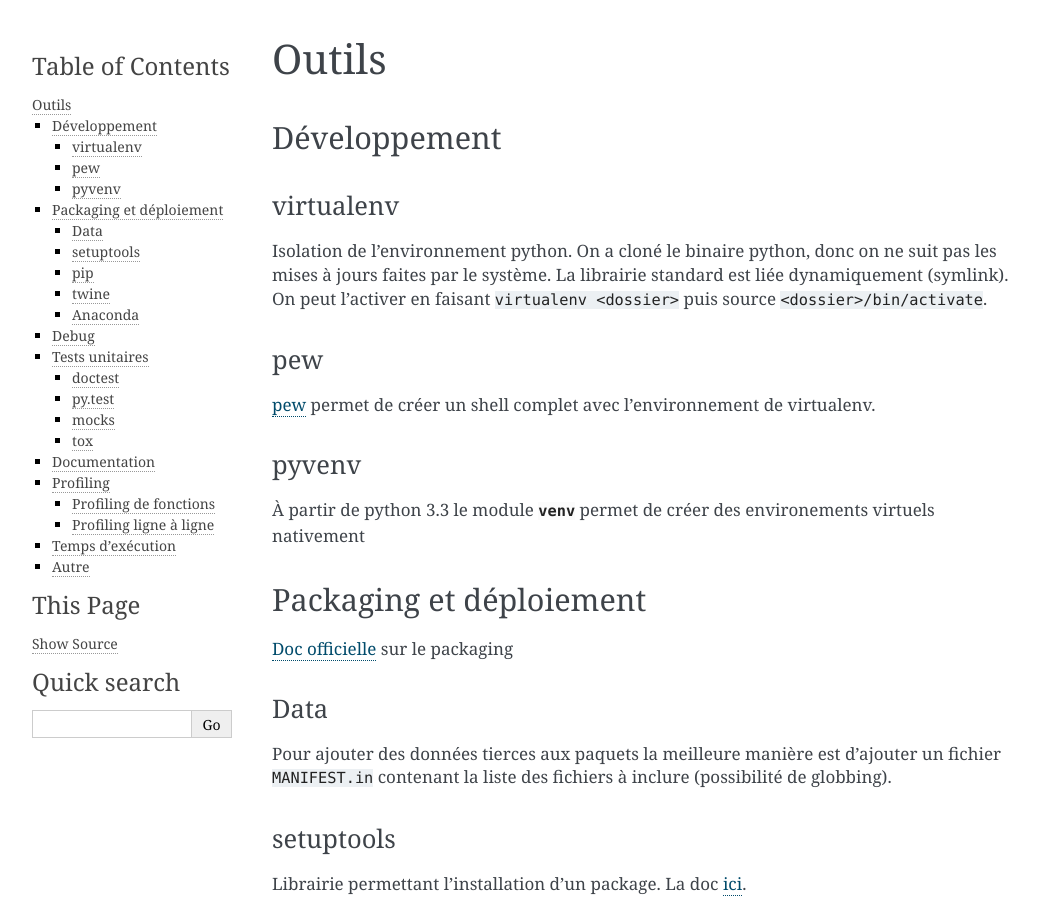
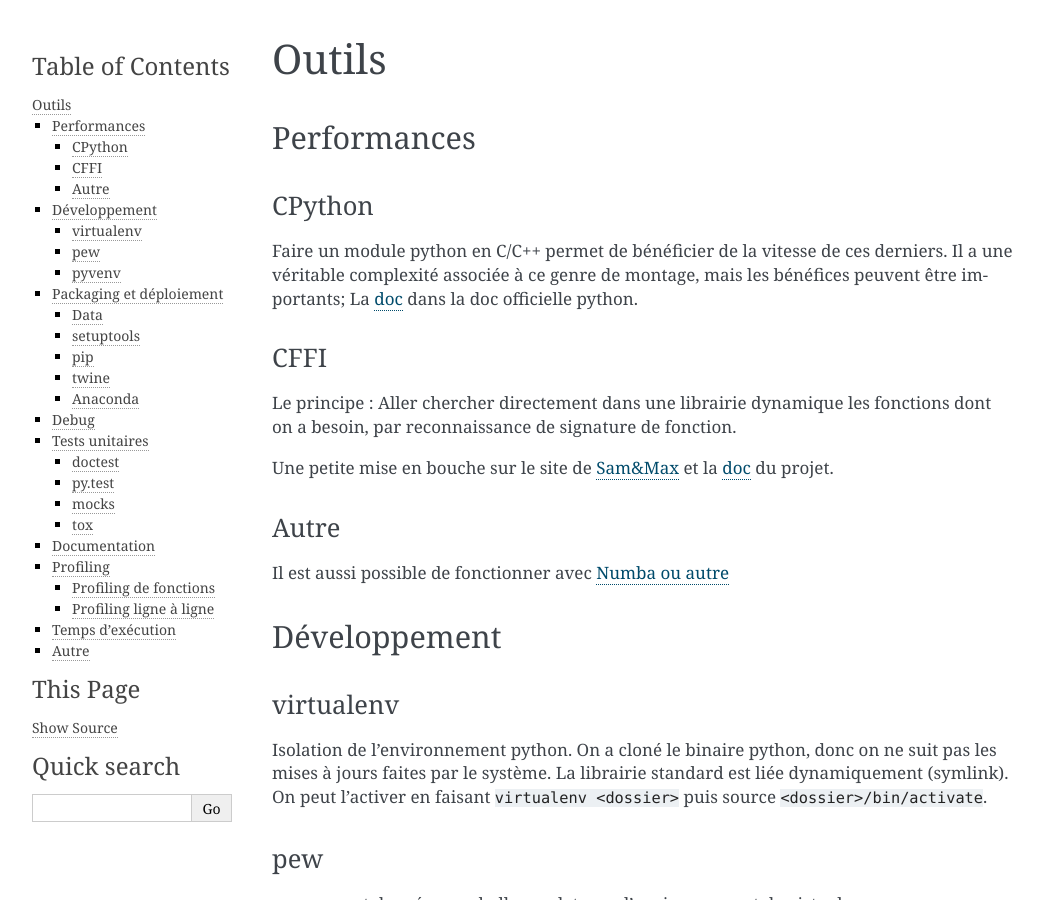
Before and after one commit to galactics/doc-python, a Sphinx documentation site: the page built from source/06-tools.rst, in a window 1280 px wide and 900 px high. Shown: the whole window, without its empty margins (106-1149 px from the left). Built offline with Sphinx 7.4.7, drawn with Linux system fonts in a browser that asks for light colours.

Commit message:
Optimisation

```diff
--- a/source/06-tools.rst
+++ b/source/06-tools.rst
@@ -1,5 +1,29 @@
 Outils
 ======
+
+Performances
+------------
+
+CPython
+^^^^^^^
+
+Faire un module python en C/C++ permet de bénéficier de la vitesse de ces derniers.
+Il a une véritable complexité associée à ce genre de montage, mais les bénéfices
+peuvent être importants; La `doc <https://docs.python.org/3/extending/index.html#extending-index>`__ dans la doc officielle python.
+
+CFFI
+^^^^
+
+Le principe : Aller chercher directement dans une librairie dynamique les fonctions
+dont on a besoin, par reconnaissance de signature de fonction.
+
+Une petite mise en bouche sur le site de `Sam&Max <http://sametmax.com/introduction-aux-extensions-python-avec-cffi/>`__ et la `doc <https://cffi.readthedocs.io/en/latest/>`__ du projet.
+
+Autre
+^^^^^
+
+Il est aussi possible de fonctionner avec :ref:`Numba ou autre <compil>`
+
 
 Développement
 -------------
--- a/source/09-calculs.rst
+++ b/source/09-calculs.rst
@@ -57,6 +57,8 @@ les arbres d'appels::
 
     $ valgrind --tool=callgrind <cmd>  # assez lent
     $ kcachegrind callgrind.out.<pid>
+
+.. _compil:
 
 Compilation
 ===========
```
